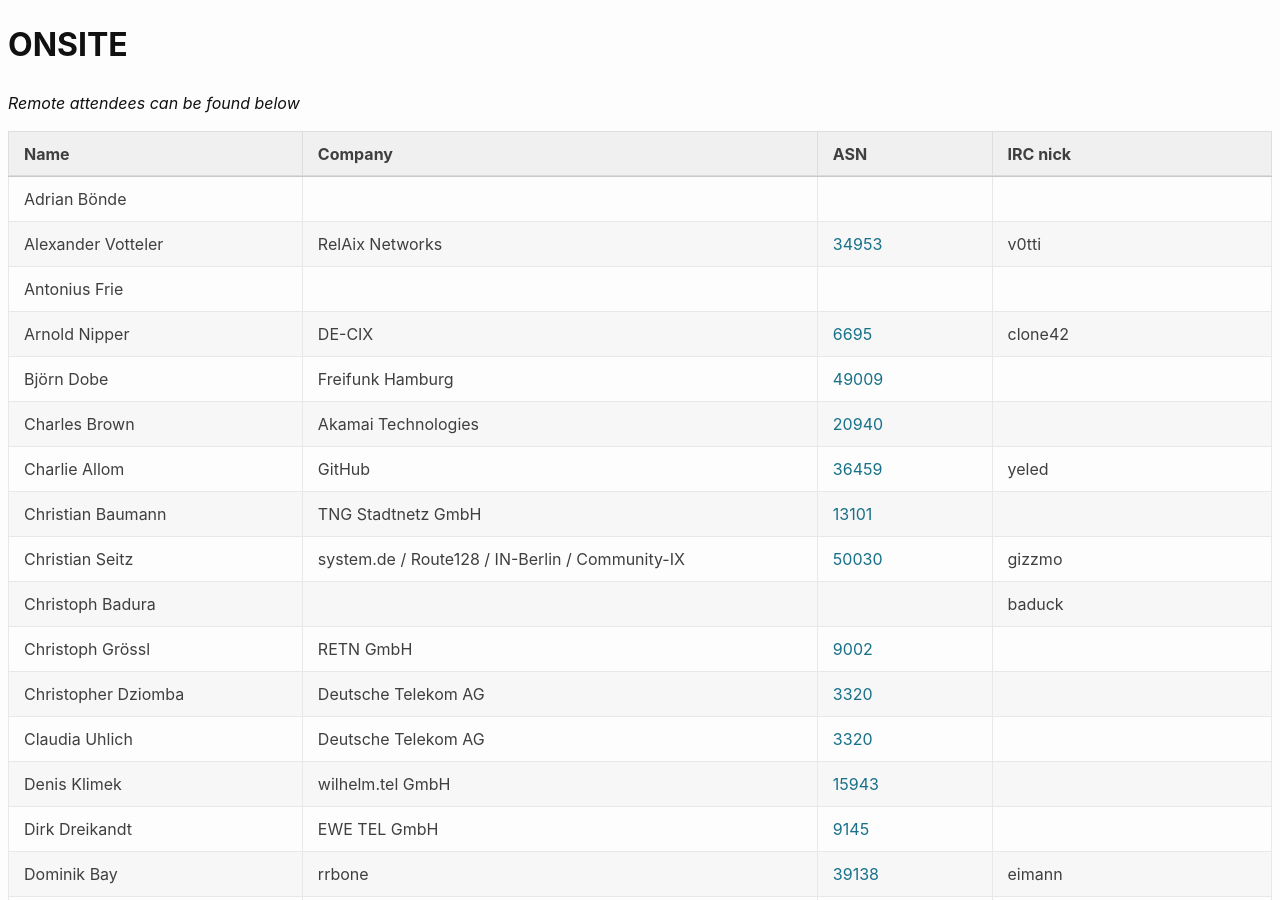
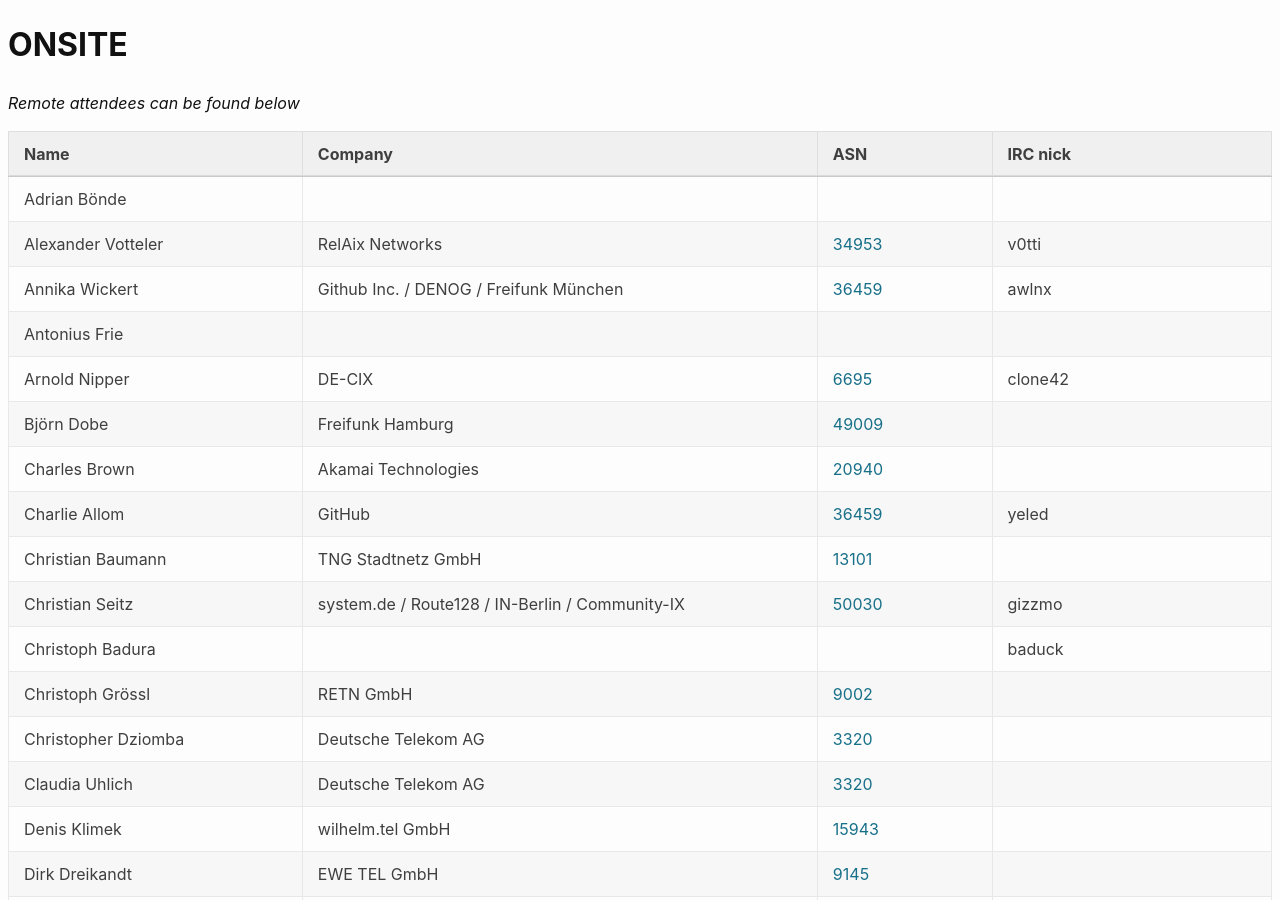
Before and after one commit to denog/pretix-attendeelist, a Jekyll site: the page built from denog15/index.md, in a window 1280 px wide and 900 px high. Built offline with Jekyll 4.4.1, drawn with Linux system fonts in a browser that asks for light colours.

Commit message:
Latest data: Wed Aug  9 19:09:38 UTC 2023

```diff
--- a/_data/attendees_denog15_onsite.json
+++ b/_data/attendees_denog15_onsite.json
@@ -10,6 +10,12 @@
     "company": "RelAix Networks",
     "irc": "v0tti",
     "asn": "34953"
+  },
+  {
+    "name": "Annika Wickert",
+    "company": "Github Inc. / DENOG / Freifunk München",
+    "irc": "awlnx",
+    "asn": "36459"
   },
   {
     "name": "Antonius Frie",
```
